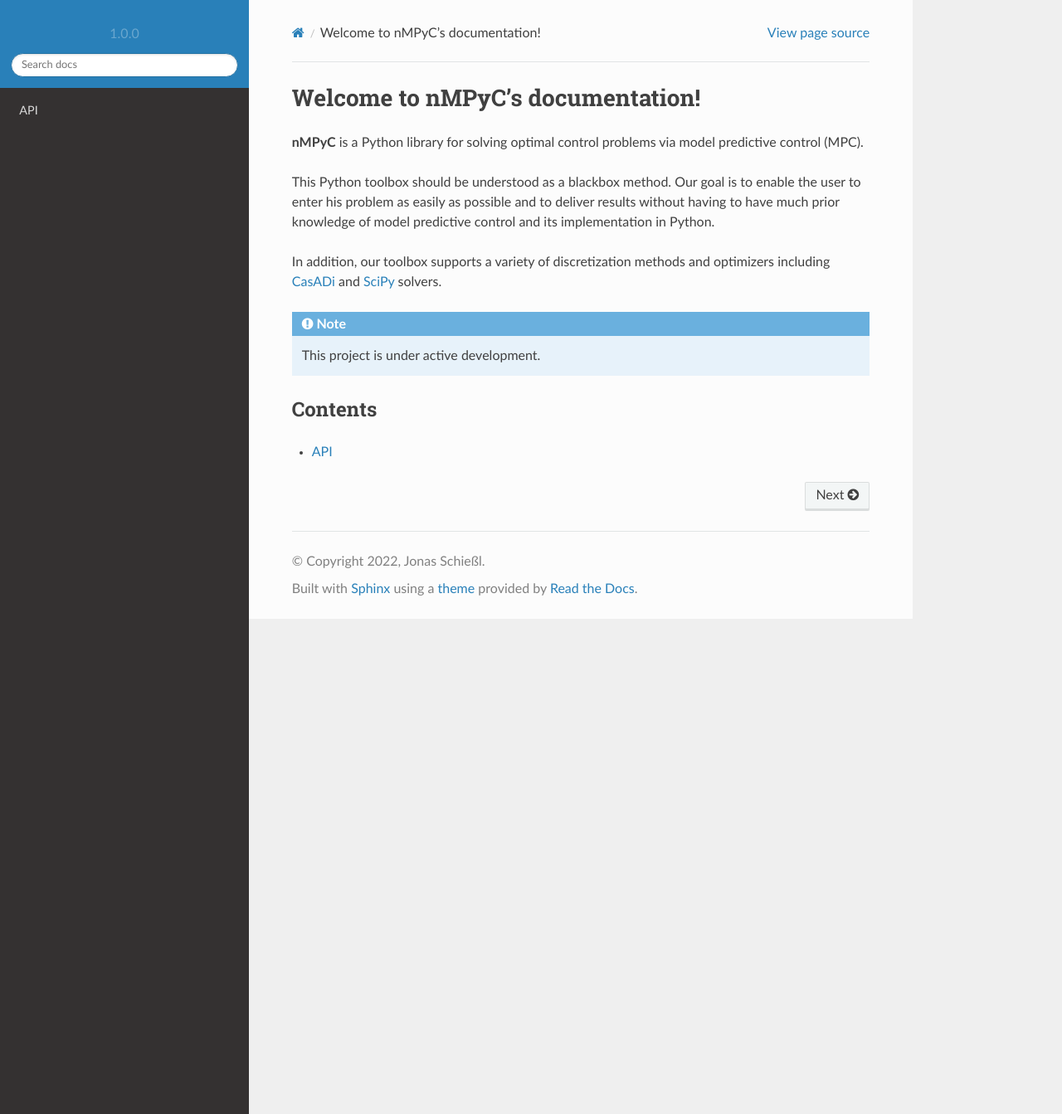
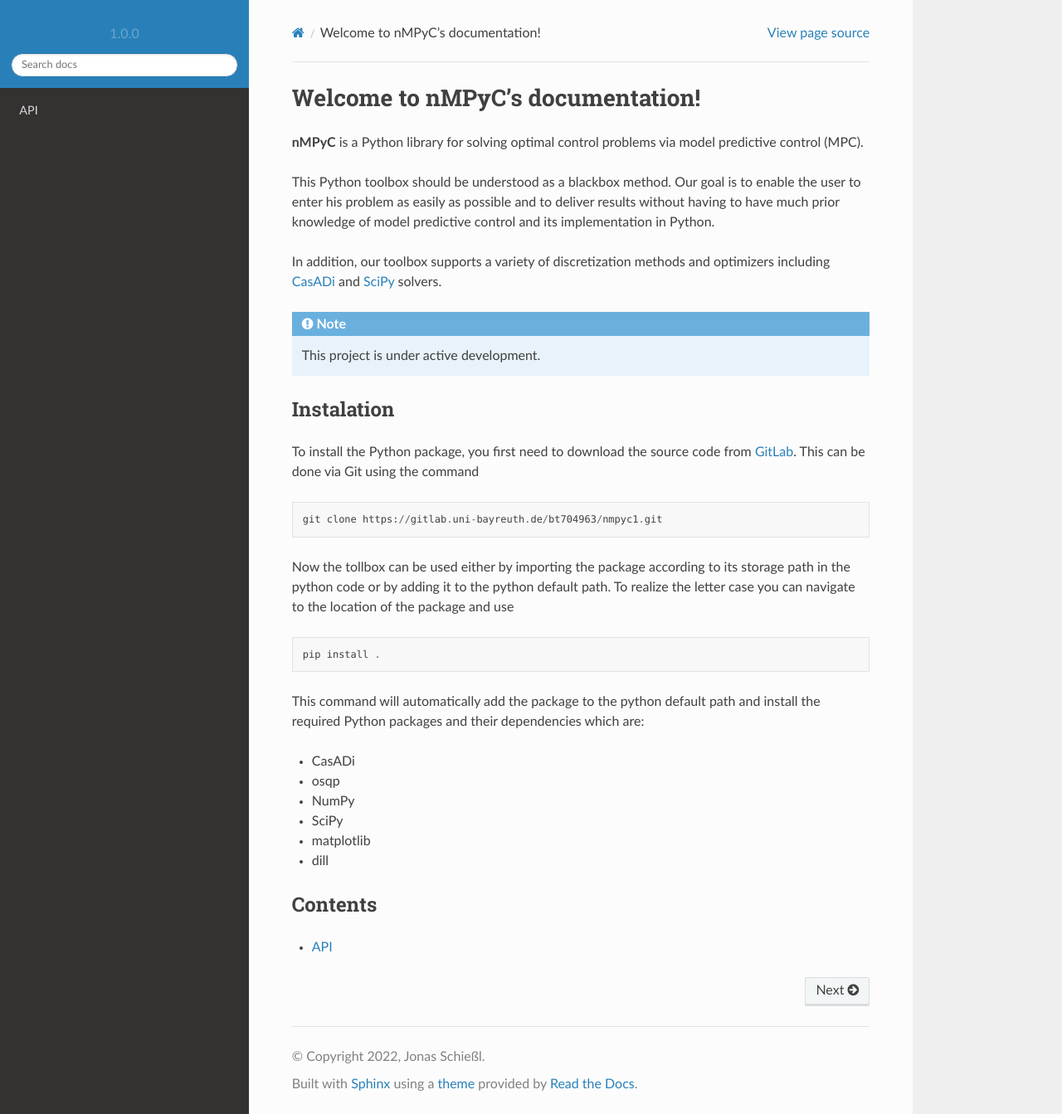
Before and after one commit to nMPyC/nmpyc, a Sphinx documentation site: the page built from docs/source/index.rst, in a window 1280 px wide and 1343 px high. Shown: the whole window at 83% size. Built offline with Sphinx 7.4.7 and the Read the Docs theme 2.0.0, drawn with Linux system fonts in a browser that asks for light colours.

Commit message:
Update index.rst

```diff
--- a/docs/source/index.rst
+++ b/docs/source/index.rst
@@ -12,6 +12,34 @@ In addition, our toolbox supports a variety of discretization methods and optimi
 
    This project is under active development.
 
+
+Instalation
+------------
+
+To install the Python package, you first need to download the source code from `GitLab <https://gitlab.uni-bayreuth.de/bt704963/nmpyc1>`_.
+This can be done via Git using the command
+
+::
+
+   git clone https://gitlab.uni-bayreuth.de/bt704963/nmpyc1.git
+
+Now the tollbox can be used either by importing the package according to its storage path in the python code or by adding it to the python default path.
+To realize the letter case you can navigate to the location of the package and use
+
+::
+
+   pip install .
+
+This command will automatically add the package to the python default path and install the required Python packages and their dependencies which are:
+
+- CasADi
+- osqp
+- NumPy
+- SciPy
+- matplotlib
+- dill
+
+
 Contents
 --------
 
```
